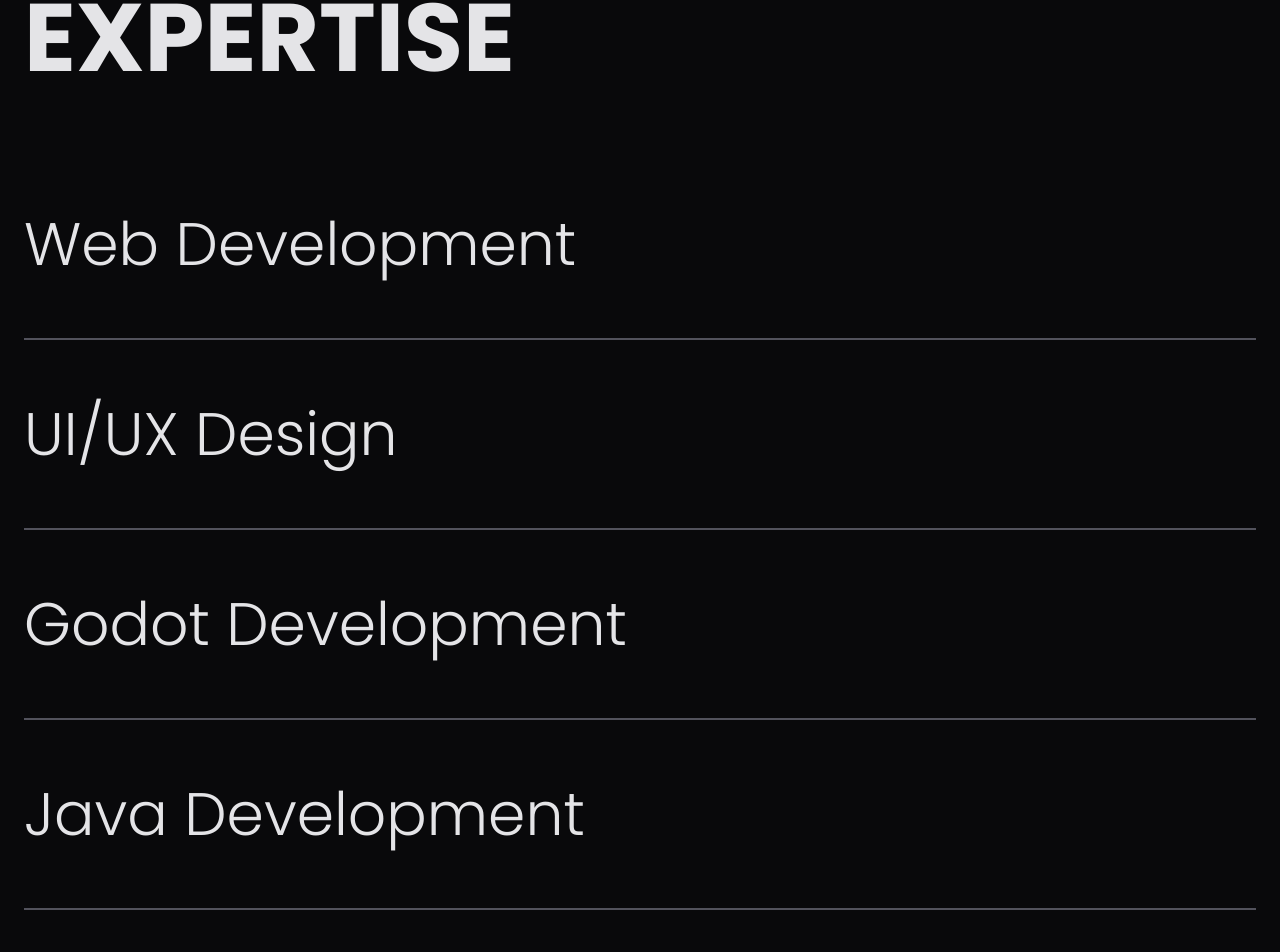
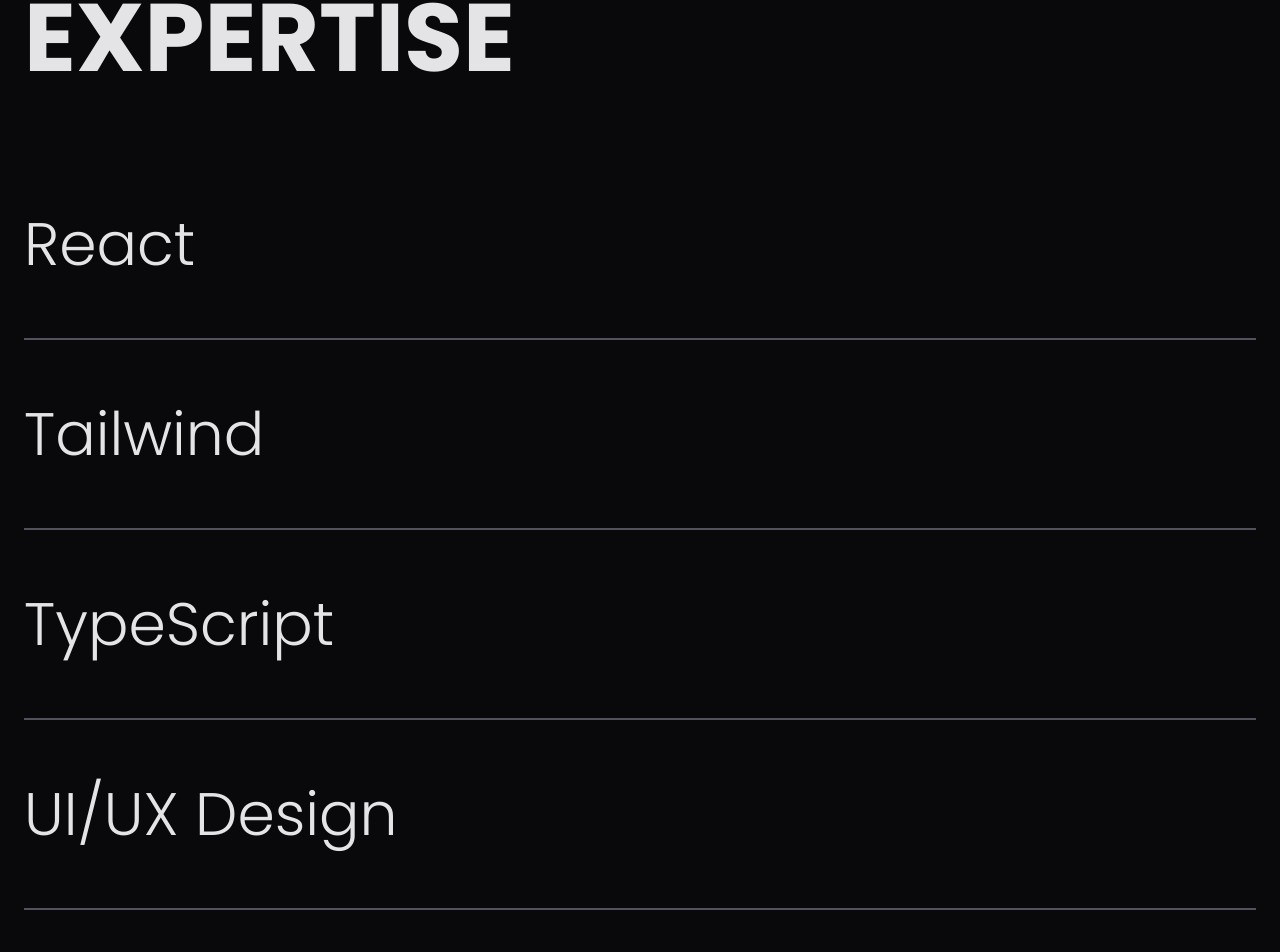
Before and after one commit to Serial-Cyn/personal-portfolio, a Next.js app: page / in a window 1280 px wide. Shown: the part 1610-2562 px from the top of the page. Built offline with nearby package versions, Linux system fonts and the light colour scheme; a web font is replaced by a local one.

Commit message:
fix: update skills list in SkillList component for accuracy and consistency fix: add margin-top to featured works section for improved layout

```diff
--- a/components/expertise-section/skill-list.tsx
+++ b/components/expertise-section/skill-list.tsx
@@ -5,11 +5,14 @@
 
 export default function SkillList() {
   const skills = [
-    "Web Development",
+    "React",
+    "Tailwind",
+    "TypeScript",
     "UI/UX Design",
-    "Godot Development",
-    "Java Development",
-    "C++ Development",
+    "Godot Engine",
+    "Java",
+    "C++",
+    "Python",
   ];
 
   const ref = useRef(null);
--- a/components/works-section/featured-works.tsx
+++ b/components/works-section/featured-works.tsx
@@ -2,7 +2,7 @@
 export default function FeaturedWorks() {
 
     return (
-        <section id="featured-works" className="min-w-full h-auto px-6 ">
+        <section id="featured-works" className="min-w-full h-auto mt-32 px-6 ">
             <h1 className="text-6xl sm:text-8xl font-bold">FEATURED WORKS</h1>
         </section>
     );
```
